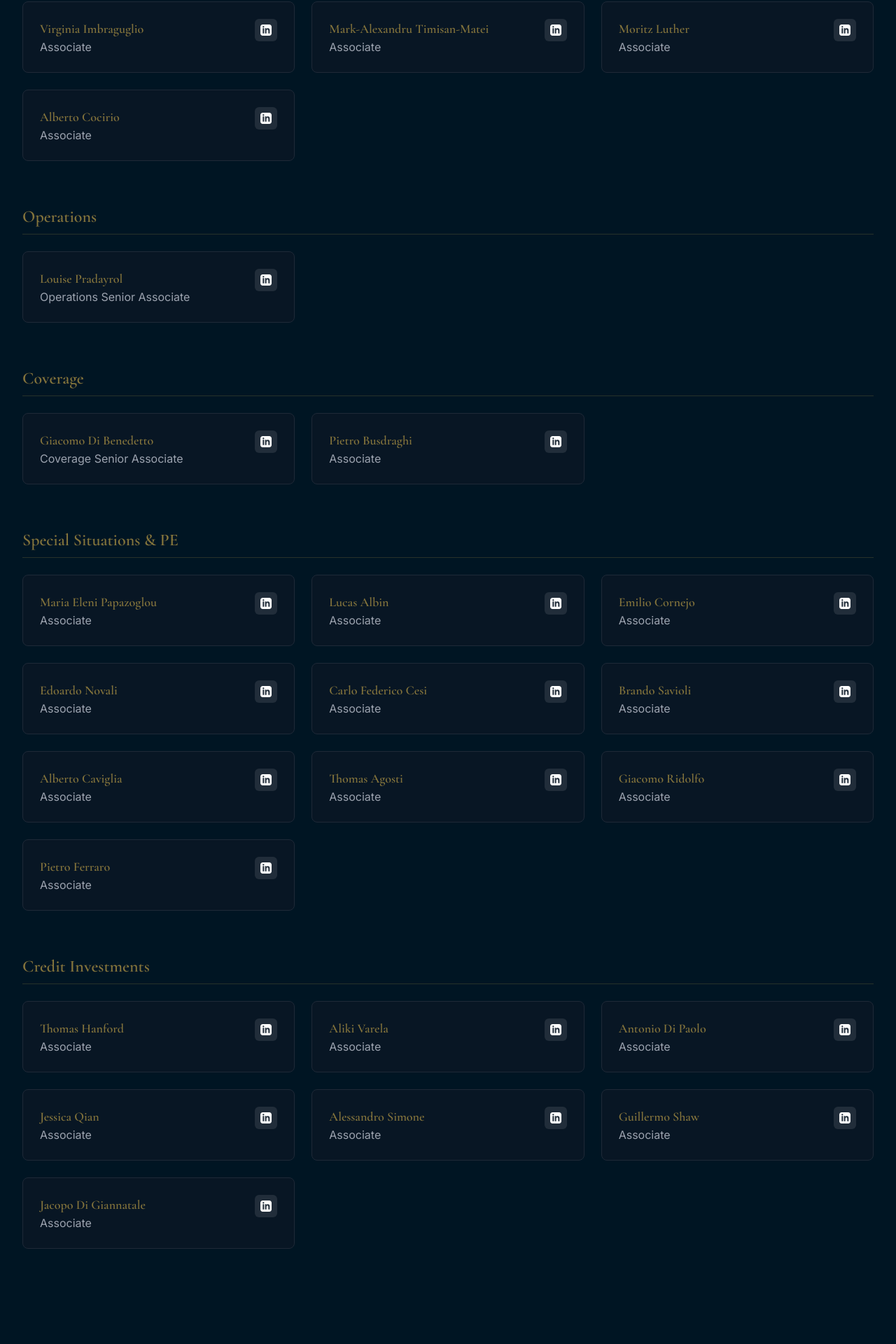
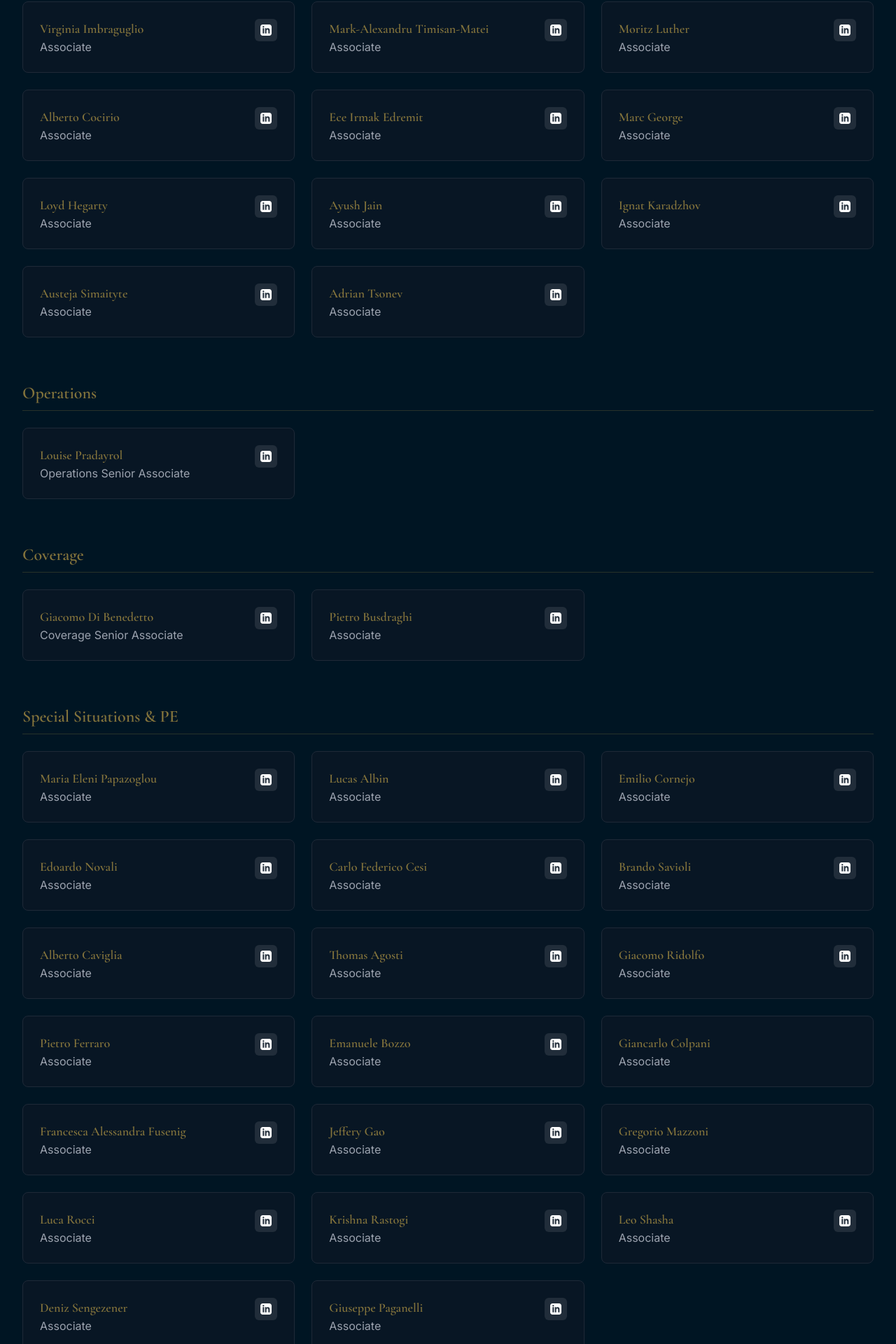
Before and after one commit to WaverAndrew/bdrx-website, a Next.js app: page /team in a window 1280 px wide. Shown: the part 1678-3598 px from the top of the page at 70% size. Built offline with nearby package versions, Linux system fonts and the light colour scheme.

Commit message:
Add new team members to the Associates section with LinkedIn profiles and divisions

```diff
--- a/src/app/team/page.tsx
+++ b/src/app/team/page.tsx
@@ -250,6 +250,138 @@ const TeamPage = () => {
       linkedin: "https://www.linkedin.com/in/alberto-cocirio/",
       division: "Corporate Finance",
     },
+    {
+      name: "Steven Iallonardo",
+      role: "Associate",
+      linkedin: "https://www.linkedin.com/in/steven-iallonardo",
+      division: "Credit Investments",
+    },
+    {
+      name: "Filippo Spalletta",
+      role: "Associate",
+      linkedin: "https://www.linkedin.com/in/filippo-spalletta-460506269",
+      division: "Credit Investments",
+    },
+    {
+      name: "Maximilian Lenhard",
+      role: "Associate",
+      linkedin: "https://www.linkedin.com/in/maximilianlenhard/",
+      division: "Credit Investments",
+    },
+    {
+      name: "Thomas Dent",
+      role: "Associate",
+      linkedin: "https://www.linkedin.com/in/thomas-dent-173437243",
+      division: "Credit Investments",
+    },
+    {
+      name: "Ettore Cerreti",
+      role: "Associate",
+      linkedin: "https://www.linkedin.com/in/ettore-cerreti-227911145/",
+      division: "Credit Investments",
+    },
+    {
+      name: "Ece Irmak Edremit",
+      role: "Associate",
+      linkedin: "https://www.linkedin.com/in/ece-irmak-edremit-17b11a272",
+      division: "Corporate Finance",
+    },
+    {
+      name: "Marc George",
+      role: "Associate",
+      linkedin: "https://www.linkedin.com/in/marc-arthur-george/",
+      division: "Corporate Finance",
+    },
+    {
+      name: "Loyd Hegarty",
+      role: "Associate",
+      linkedin: "https://www.linkedin.com/in/loyd-hegarty-a87887228",
+      division: "Corporate Finance",
+    },
+    {
+      name: "Ayush Jain",
+      role: "Associate",
+      linkedin: "https://www.linkedin.com/in/ayushjainnn/",
+      division: "Corporate Finance",
+    },
+    {
+      name: "Ignat Karadzhov",
+      role: "Associate",
+      linkedin: "https://www.linkedin.com/in/ignat-karadzhov/",
+      division: "Corporate Finance",
+    },
+    {
+      name: "Austeja Simaityte",
+      role: "Associate",
+      linkedin:
+        "https://www.linkedin.com/in/aust%C4%97ja-simaityt%C4%97-667727235/",
+      division: "Corporate Finance",
+    },
+    {
+      name: "Adrian Tsonev",
+      role: "Associate",
+      linkedin: "https://www.linkedin.com/in/adrian-tsonev-9b3221276/",
+      division: "Corporate Finance",
+    },
+    {
+      name: "Emanuele Bozzo",
+      role: "Associate",
+      linkedin: "https://www.linkedin.com/in/emanuelebozzo",
+      division: "Special Situations & PE",
+    },
+    {
+      name: "Giancarlo Colpani",
+      role: "Associate",
+      division: "Special Situations & PE",
+    },
+    {
+      name: "Francesca Alessandra Fusenig",
+      role: "Associate",
+      linkedin:
+        "https://www.linkedin.com/in/francesca-alessandra-fusenig-597294293",
+      division: "Special Situations & PE",
+    },
+    {
+      name: "Jeffery Gao",
+      role: "Associate",
+      linkedin: "https://www.linkedin.com/in/jeffreyhgao/",
+      division: "Special Situations & PE",
+    },
+    {
+      name: "Gregorio Mazzoni",
+      role: "Associate",
+      division: "Special Situations & PE",
+    },
+    {
+      name: "Luca Rocci",
+      role: "Associate",
+      linkedin: "https://www.linkedin.com/in/luca-rocci",
+      division: "Special Situations & PE",
+    },
+    {
+      name: "Krishna Rastogi",
+      role: "Associate",
+      linkedin: "https://www.linkedin.com/in/krishnakapilrastogi",
+      division: "Special Situations & PE",
+    },
+    {
+      name: "Leo Shasha",
+      role: "Associate",
+      linkedin: "https://www.linkedin.com/in/leo-shasha-696608290/",
+      division: "Special Situations & PE",
+    },
+    {
+      name: "Deniz Sengezener",
+      role: "Associate",
+      linkedin: "https://www.linkedin.com/in/deniz-sengezener",
+      division: "Special Situations & PE",
+    },
+    {
+      name: "Giuseppe Paganelli",
+      role: "Associate",
+      linkedin: "https://www.linkedin.com/in/giuseppe-paganelli/",
+      division: "Special Situations & PE",
+    },
   ];
 
   // Group members by division
```
